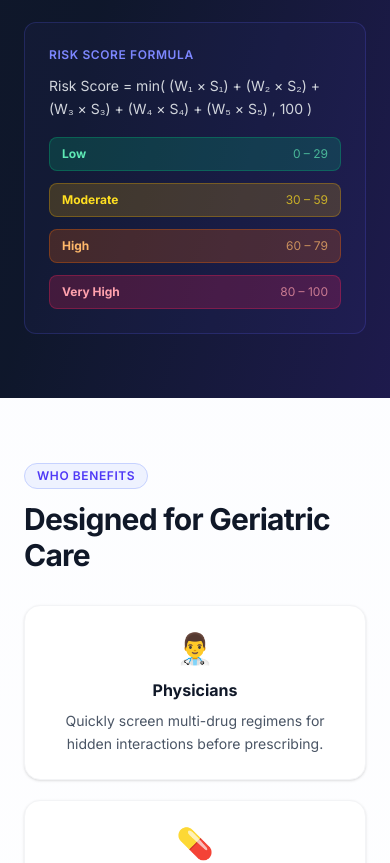
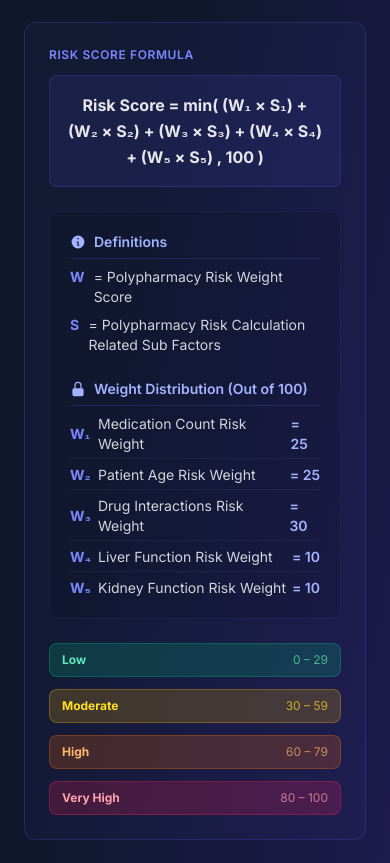
Before and after one commit to JahanRazh/SMART-POLYPHARMACY-AND-VITAMIN-RECOMMENDATION-SYSTEM-FOR-GERIATRIC-PATIENTS, a Next.js app in the folder smartpolycare/: page /Pages/Polypharmacy/Homepage in a window 390 px wide. Shown: the part 6740-7603 px from the top of the page. Built offline with nearby package versions, Linux system fonts and the light colour scheme; no server answers.

Commit message:
feat: create landing page for Polypharmacy module with hero section and educational overview

```diff
--- a/smartpolycare/src/app/Pages/Polypharmacy/Homepage/page.tsx
+++ b/smartpolycare/src/app/Pages/Polypharmacy/Homepage/page.tsx
@@ -362,10 +362,77 @@ export default function PolypharmacyHomepage() {
               <p className="text-xs font-semibold uppercase tracking-wider text-indigo-400 mb-3">
                 Risk Score Formula
               </p>
-              <p className="font-mono text-sm text-gray-300 leading-relaxed">
+              <p className="font-mono text-base text-gray-200 leading-relaxed font-bold bg-indigo-500/10 p-4 rounded-lg border border-indigo-500/20 text-center mb-6">
                 Risk Score = min( (W₁ × S₁) + (W₂ × S₂) + (W₃ × S₃) + (W₄ × S₄) + (W₅ × S₅) , 100 )
               </p>
-              <div className="mt-4 grid gap-3 sm:grid-cols-4">
+
+              <div className="mb-6 grid gap-6 sm:grid-cols-2 text-sm text-gray-300 bg-black/10 p-5 rounded-lg border border-indigo-500/10">
+                <div>
+                  <p className="font-semibold text-indigo-300 mb-2 border-b border-indigo-500/20 pb-1.5 flex items-center gap-2">
+                    <svg xmlns="http://www.w3.org/2000/svg" viewBox="0 0 20 20" fill="currentColor" className="w-4 h-4">
+                      <path fillRule="evenodd" d="M18 10a8 8 0 11-16 0 8 8 0 0116 0zm-7-4a1 1 0 11-2 0 1 1 0 012 0zM9 9a.75.75 0 000 1.5h.253a.25.25 0 01.244.304l-.459 2.066A1.75 1.75 0 0010.747 15H11a.75.75 0 000-1.5h-.253a.25.25 0 01-.244-.304l.459-2.066A1.75 1.75 0 009.253 9H9z" clipRule="evenodd" />
+                    </svg>
+                    Definitions
+                  </p>
+                  <ul className="space-y-2">
+                    <li className="flex items-start gap-2">
+                      <span className="text-indigo-400 font-mono font-bold w-4">W</span>
+                      <span>= Polypharmacy Risk Weight Score</span>
+                    </li>
+                    <li className="flex items-start gap-2">
+                      <span className="text-indigo-400 font-mono font-bold w-4">S</span>
+                      <span>= Polypharmacy Risk Calculation Related Sub Factors</span>
+                    </li>
+                  </ul>
+                </div>
+                <div>
+                  <p className="font-semibold text-indigo-300 mb-2 border-b border-indigo-500/20 pb-1.5 flex items-center gap-2">
+                    <svg xmlns="http://www.w3.org/2000/svg" viewBox="0 0 20 20" fill="currentColor" className="w-4 h-4">
+                      <path fillRule="evenodd" d="M10 1a4.5 4.5 0 00-4.5 4.5V9H5a2 2 0 00-2 2v6a2 2 0 002 2h10a2 2 0 002-2v-6a2 2 0 00-2-2h-.5V5.5A4.5 4.5 0 0010 1zm3 8V5.5a3 3 0 10-6 0V9h6z" clipRule="evenodd" />
+                    </svg>
+                    Weight Distribution (Out of 100)
+                  </p>
+                  <ul className="space-y-1.5">
+                    <li className="flex items-center justify-between border-b border-white/5 pb-1">
+                      <div className="flex items-center gap-2">
+                        <span className="text-indigo-400 font-mono font-bold w-5">W₁</span>
+                        <span>Medication Count Risk Weight</span>
+                      </div>
+                      <span className="font-mono text-indigo-300 font-semibold">= 25</span>
+                    </li>
+                    <li className="flex items-center justify-between border-b border-white/5 pb-1">
+                      <div className="flex items-center gap-2">
+                        <span className="text-indigo-400 font-mono font-bold w-5">W₂</span>
+                        <span>Patient Age Risk Weight</span>
+                      </div>
+                      <span className="font-mono text-indigo-300 font-semibold">= 25</span>
+                    </li>
+                    <li className="flex items-center justify-between border-b border-white/5 pb-1">
+                      <div className="flex items-center gap-2">
+                        <span className="text-indigo-400 font-mono font-bold w-5">W₃</span>
+                        <span>Drug Interactions Risk Weight</span>
+                      </div>
+                      <span className="font-mono text-indigo-300 font-semibold">= 30</span>
+                    </li>
+                    <li className="flex items-center justify-between border-b border-white/5 pb-1">
+                      <div className="flex items-center gap-2">
+                        <span className="text-indigo-400 font-mono font-bold w-5">W₄</span>
+                        <span>Liver Function Risk Weight</span>
+                      </div>
+                      <span className="font-mono text-indigo-300 font-semibold">= 10</span>
+                    </li>
+                    <li className="flex items-center justify-between">
+                      <div className="flex items-center gap-2">
+                        <span className="text-indigo-400 font-mono font-bold w-5">W₅</span>
+                        <span>Kidney Function Risk Weight</span>
+                      </div>
+                      <span className="font-mono text-indigo-300 font-semibold">= 10</span>
+                    </li>
+                  </ul>
+                </div>
+              </div>
+
+              <div className="mt-2 grid gap-3 sm:grid-cols-4">
                 <RiskLevelBadge level="Low" range="0 – 29" color="emerald" />
                 <RiskLevelBadge level="Moderate" range="30 – 59" color="yellow" />
                 <RiskLevelBadge level="High" range="60 – 79" color="orange" />
```
